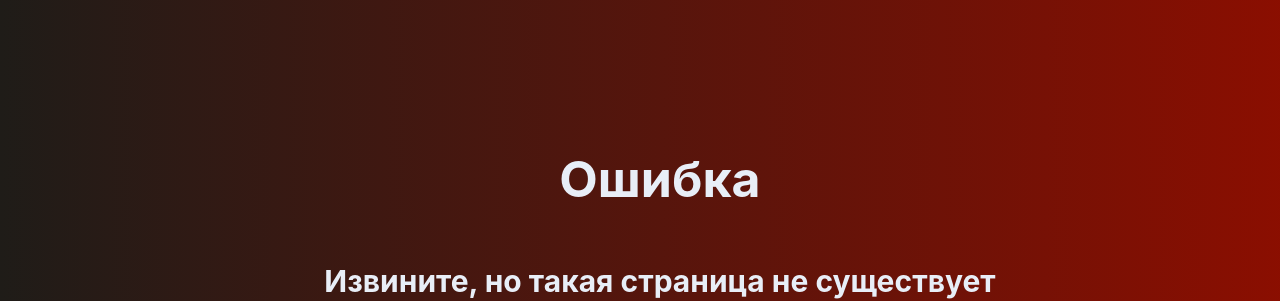
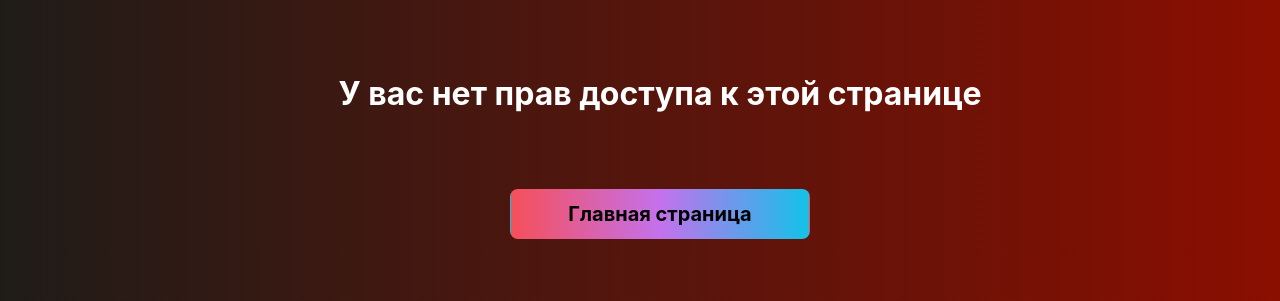
Before and after one commit to ILYALELKOV/service, a React (Vite) app in the folder frontend/: page /admin in a window 1280 px wide. Shown: the part 256-557 px from the top of the page. Built offline with nearby package versions, Linux system fonts and the light colour scheme; no server answers.

Commit message:
create admin page and check admin role

```diff
--- a/frontend/src/Service.jsx
+++ b/frontend/src/Service.jsx
@@ -6,6 +6,7 @@ import { ERROR } from './constans'
 import { Registration } from './pages/registretion/registration.jsx'
 import { Authorization } from './pages/authorization/authorization.jsx'
 import { Footer } from './components/footer/footer.jsx'
+import { Admin } from './pages/admin/admin.jsx'
 import './App.css'
 
 function Service() {
@@ -17,6 +18,7 @@ function Service() {
 					<Route path="/" element={<Main />} />
 					<Route path="/login" element={<Authorization />} />
 					<Route path="/register" element={<Registration />} />
+					<Route path="/admin" element={<Admin />} />
 					<Route path="*" element={<ErrorPage error={ERROR.PAGE_NOT_EXIST} />} />
 				</Routes>
 			</div>
--- a/frontend/src/components/header/header.jsx
+++ b/frontend/src/components/header/header.jsx
@@ -1,7 +1,7 @@
 import { Link } from 'react-router-dom'
 import { Input } from '../input/input.jsx'
 import { useDispatch, useSelector } from 'react-redux'
-import { selectUserLogin } from '../../redux/selectors/index.js'
+import { selectUserLogin, selectUserRole } from '../../redux/selectors/index.js'
 import { logout } from '../../redux/actions/index.js'
 import mainInputStyle from './styles/input/main_input.module.css'
 import style from './header.module.css'
@@ -9,6 +9,7 @@ import style from './header.module.css'
 export const Header = () => {
 
 	const userName = useSelector(selectUserLogin)
+	const userRole = useSelector(selectUserRole)
 	const dispatch = useDispatch()
 
 	const onLogOut = () => {
@@ -66,9 +67,22 @@ export const Header = () => {
 				: (
 					<div className={style.login_container} onClick={onLogOut}>
 						<div className={style.log_in_out}></div>
-						<h4 className={style.logOut_link}>Выйти из аккаунта</h4>
+						<h4 className={style.logOut_link}>Выйти</h4>
+						<h4 className={style.logOut_link}> из аккаунта</h4>
 					</div>
 				)}
+			{userRole === 0
+				? (
+					<Link to="/admin">
+						<div className={style.admin_container}>
+							<div className={style.admin}></div>
+							<p>Панель</p>
+							<p>администратора</p>
+						</div>
+					</Link>
+				)
+				: null
+			}
 		</div>
 	)
 }
--- a/frontend/src/components/header/header.module.css
+++ b/frontend/src/components/header/header.module.css
@@ -112,7 +112,7 @@ p {
 }
 
 .user_name {
-	color: #bee14b;
+	color: #dde319;
 	font-size: 22px;
 }
 
@@ -153,5 +153,30 @@ p {
 
 .logOut_link {
 	color: #020101;
-	margin: 8px 0;
+	margin: 0;
 }
+
+.admin {
+	background-image: url("../../../public/admin.png");
+	height: 40px;
+	width: 40px;
+	background-repeat: no-repeat;
+	background-position: center;
+	background-size: 80%;
+}
+
+.admin_container {
+	display: flex;
+	flex-direction: column;
+	align-items: center;
+	justify-content: center;
+}
+
+.admin_container:hover {
+	cursor: pointer;
+}
+
+.admin_container > p {
+	font-weight: bold;
+	color: #dde319;
+}
--- /dev/null
+++ b/frontend/src/components/noAccess/noAccess.jsx
@@ -0,0 +1,13 @@
+import { Link } from 'react-router-dom'
+import style from './noAccess.module.css'
+
+export const NoAccess = () => {
+	return (
+		<div className={style.error_access_container}>
+			<h1>У вас нет прав доступа к этой странице</h1>
+			<Link to="/">
+				<button className={style.error_access_button} type="submit">Главная страница</button>
+			</Link>
+		</div>
+	)
+}
--- /dev/null
+++ b/frontend/src/components/noAccess/noAccess.module.css
@@ -0,0 +1,33 @@
+.error_access_container {
+	background: #8E0E00; /* fallback for old browsers */
+	background: -webkit-linear-gradient(to right, #1F1C18, #8E0E00); /* Chrome 10-25, Safari 5.1-6 */
+	background: linear-gradient(to right, #1F1C18, #8E0E00); /* W3C, IE 10+/ Edge, Firefox 16+, Chrome 26+, Opera 12+, Safari 7+ */
+	height: 500px;
+	border-radius: 5px;
+	display: flex;
+	flex-direction: column;
+	align-items: center;
+	justify-content: center;
+	width: 1280px;
+	padding: 10px 20px;
+}
+
+.error_access_button {
+	margin-top: 50px;
+	width: 300px;
+	font-size: 20px;
+	font-weight: bold;
+	background: #12c2e9; /* fallback for old browsers */
+	background: -webkit-linear-gradient(to right, #f64f59, #c471ed, #12c2e9); /* Chrome 10-25, Safari 5.1-6 */
+	background: linear-gradient(to right, #f64f59, #c471ed, #12c2e9); /* W3C, IE 10+/ Edge, Firefox 16+, Chrome 26+, Opera 12+, Safari 7+ */
+}
+
+.error_access_button:hover {
+	transition: 0.7s ease-in-out;
+	box-shadow: 1px 5px 8px #f0f4f0;
+	color: white;
+}
+
+.error_access_container > h1 {
+	color: #ffffff;
+}
--- /dev/null
+++ b/frontend/src/pages/admin/admin.jsx
@@ -0,0 +1,18 @@
+import { useSelector } from 'react-redux'
+import { selectUserRole } from '../../redux/selectors/index.js'
+import { ROLE } from '../../constans/index.js'
+import { NoAccess } from '../../components/noAccess/noAccess.jsx'
+
+export const Admin = () => {
+
+	const userRole = useSelector(selectUserRole)
+
+	return (
+		<div>
+			{userRole !== ROLE.ADMIN
+				? <NoAccess />
+				: <h1>Hello from admin page!</h1>
+			}
+		</div>
+	)
+}
--- a/frontend/src/pages/registretion/registration.jsx
+++ b/frontend/src/pages/registretion/registration.jsx
@@ -9,6 +9,7 @@ import { request } from '../../utils/request.js'
 import { useDispatch, useSelector } from 'react-redux'
 import { setUser } from '../../redux/actions/index.js'
 import { selectUserRole } from '../../redux/selectors/index.js'
+import { ServerError } from '../../components/serverError/serverError.jsx'
 import style from './registration.module.css'
 import styleInput from './styles/input/input.module.css'
 
@@ -40,8 +41,7 @@ export const Registration = () => {
 	}
 
 	const formError = errors?.login?.message || errors?.password?.message || errors?.checkPassword?.message
-	// const errorMessage = formError || serverError
-
+//TODO необходимо проверить условия
 	if (roleId === 1 || roleId === 0) {
 		return <Navigate to="/" />
 	}
@@ -59,6 +59,7 @@ export const Registration = () => {
 						<Input {...register('checkPassword')} text="Повтор пароля..." type="password" styleClass={styleInput}
 									 autoComplete="new-password" />
 						< ErrorContainer errors={errors} />
+						{serverError && <ServerError errorMessage={serverError} />}
 					</div>
 
 					<div className={style.button_container}>
```
Also changed, not shown: 1 other file (tests, documents, lock files or other folders).
